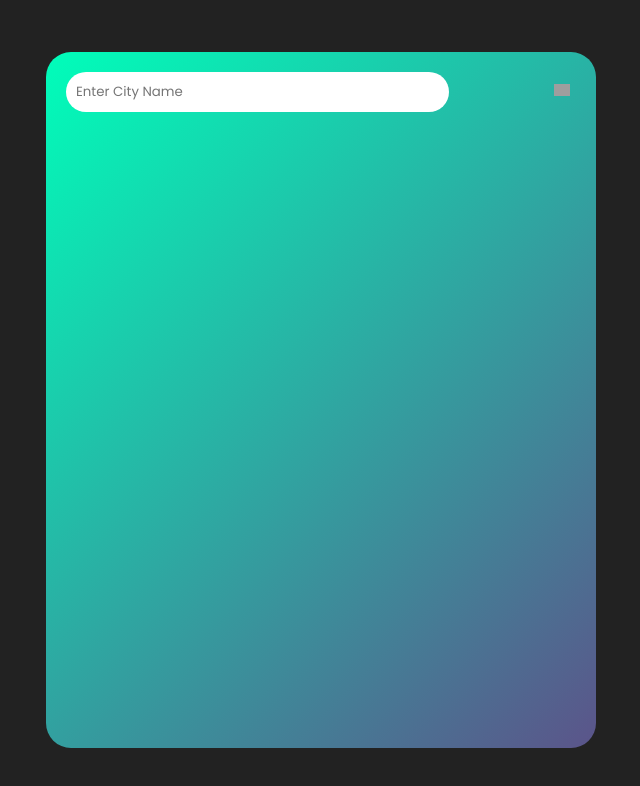
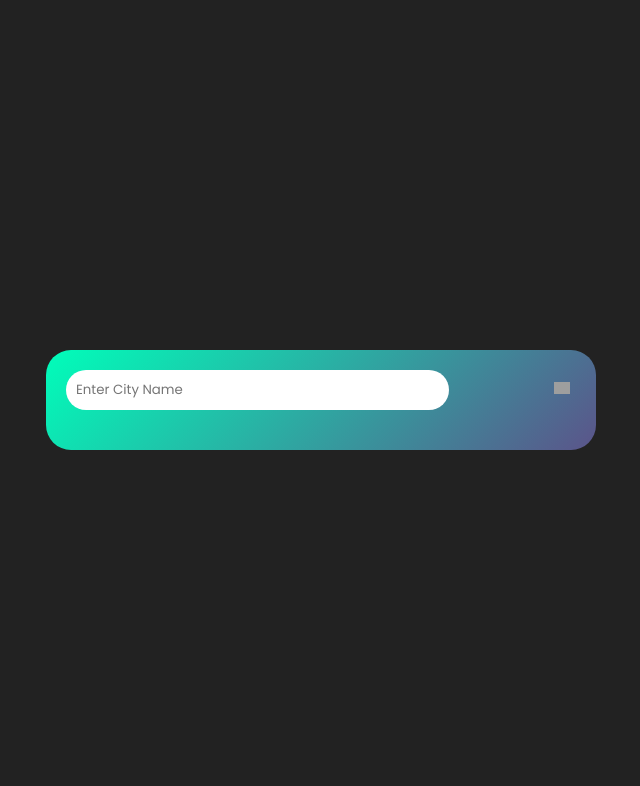
Before and after one commit to zeeshan-amin24/Weather, a plain HTML site: page index.html in a window 1280 px wide. Shown: the whole page, without its empty margins (319-959 px from the left). Drawn offline with Linux system fonts and the light colour scheme; grey boxes are pictures that could not be loaded.

Commit message:
Update style.css

```diff
--- a/style.css
+++ b/style.css
@@ -23,7 +23,6 @@ body {
   border-radius: 25px;
   padding: 20px;
   overflow: auto;
-  height: 87%;
 }
 .btn {
   border: none;
```
